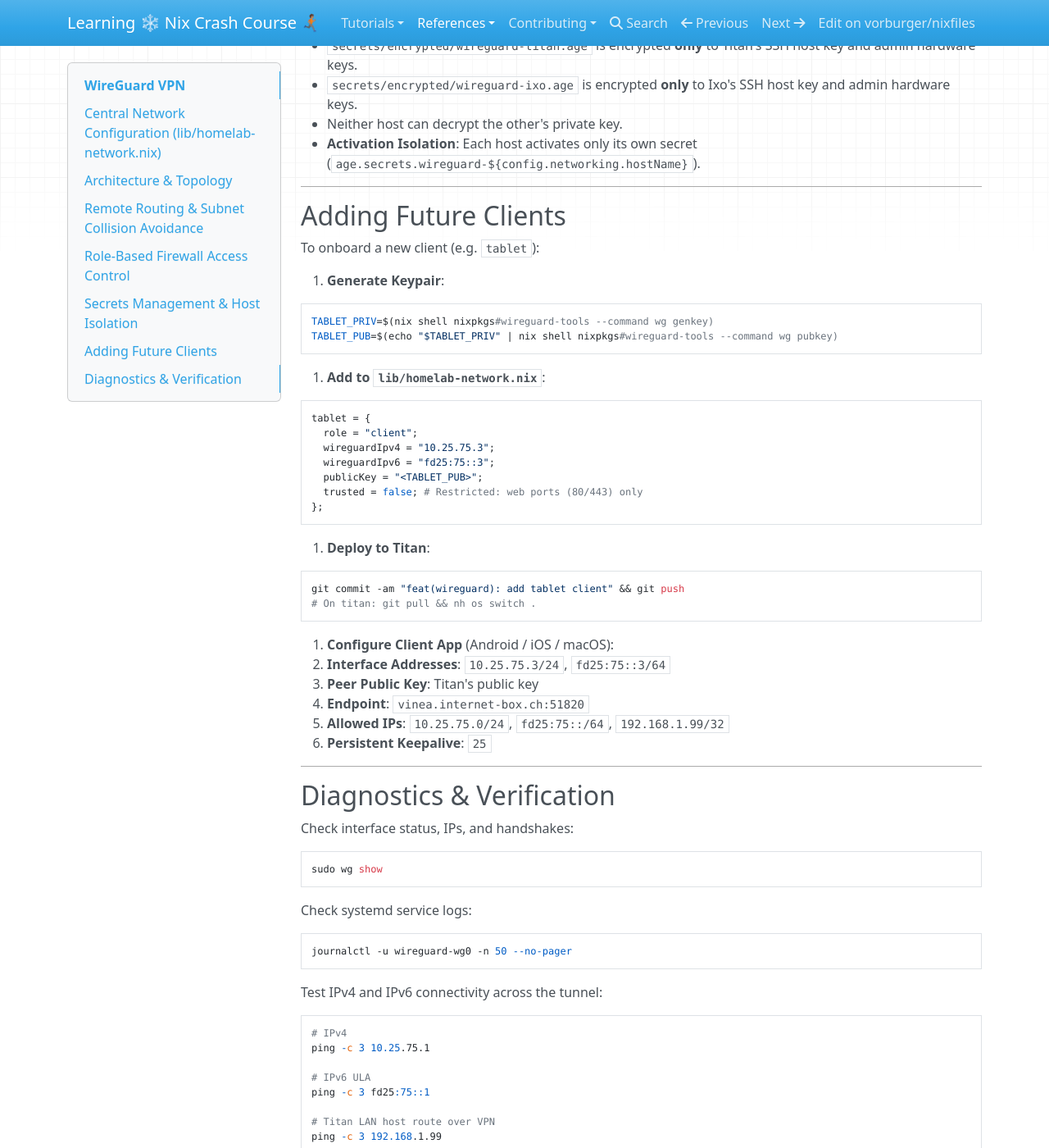
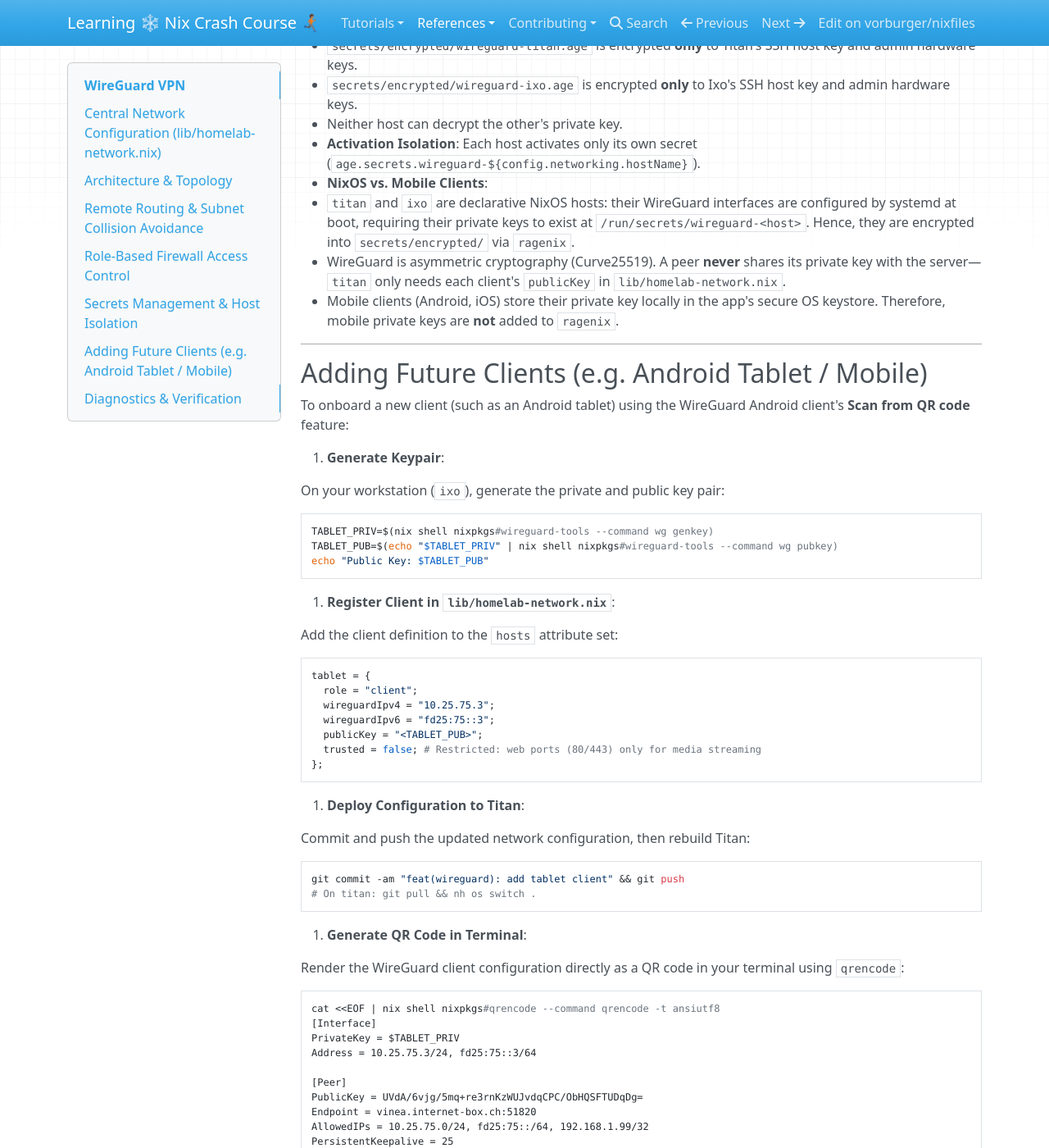
Before and after one commit to vorburger/nixfiles, an MkDocs documentation site: the page built from docs/docs/reference/wireguard.md, in a window 1280 px wide and 1400 px high, scrolled down 3172 px. Shown: the whole window at 82% size. Built offline with MkDocs 1.6.1, drawn with Linux system fonts in a browser that asks for light colours; nearby versions of some CDN libraries; some of the changed text lies outside the part shown.

Commit message:
fix: WireGuard 0.3: Dynabook

````diff
--- a/docs/docs/reference/wireguard.md
+++ b/docs/docs/reference/wireguard.md
@@ -142,21 +142,30 @@ Private keys are managed with `ragenix` per [Secrets Management](secrets.md).
   - `secrets/encrypted/wireguard-ixo.age` is encrypted **only** to Ixo's SSH host key and admin hardware keys.
   - Neither host can decrypt the other's private key.
 - **Activation Isolation**: Each host activates only its own secret (`age.secrets.wireguard-${config.networking.hostName}`).
+- **NixOS vs. Mobile Clients**:
+  - `titan` and `ixo` are declarative NixOS hosts: their WireGuard interfaces are configured by systemd at boot, requiring their private keys to exist at `/run/secrets/wireguard-<host>`. Hence, they are encrypted into `secrets/encrypted/` via `ragenix`.
+  - WireGuard is asymmetric cryptography (Curve25519). A peer **never** shares its private key with the server—`titan` only needs each client's `publicKey` in `lib/homelab-network.nix`.
+  - Mobile clients (Android, iOS) store their private key locally in the app's secure OS keystore. Therefore, mobile private keys are **not** added to `ragenix`.
 
 ---
 
-## Adding Future Clients
+## Adding Future Clients (e.g. Android Tablet / Mobile)
 
-To onboard a new client (e.g. `tablet`):
+To onboard a new client (such as an Android tablet) using the WireGuard Android client's **Scan from QR code** feature:
 
 1. **Generate Keypair**:
+
+   On your workstation (`ixo`), generate the private and public key pair:
 
    ```bash
    TABLET_PRIV=$(nix shell nixpkgs#wireguard-tools --command wg genkey)
    TABLET_PUB=$(echo "$TABLET_PRIV" | nix shell nixpkgs#wireguard-tools --command wg pubkey)
+   echo "Public Key: $TABLET_PUB"
    ```
 
-2. **Add to `lib/homelab-network.nix`**:
+2. **Register Client in `lib/homelab-network.nix`**:
+
+   Add the client definition to the `hosts` attribute set:
 
    ```nix
    tablet = {
@@ -164,23 +173,50 @@ To onboard a new client (e.g. `tablet`):
      wireguardIpv4 = "10.25.75.3";
      wireguardIpv6 = "fd25:75::3";
      publicKey = "<TABLET_PUB>";
-     trusted = false; # Restricted: web ports (80/443) only
+     trusted = false; # Restricted: web ports (80/443) only for media streaming
    };
    ```
 
-3. **Deploy to Titan**:
+3. **Deploy Configuration to Titan**:
+
+   Commit and push the updated network configuration, then rebuild Titan:
 
    ```bash
    git commit -am "feat(wireguard): add tablet client" && git push
    # On titan: git pull && nh os switch .
    ```
 
-4. **Configure Client App** (Android / iOS / macOS):
-   - **Interface Addresses**: `10.25.75.3/24`, `fd25:75::3/64`
-   - **Peer Public Key**: Titan's public key
-   - **Endpoint**: `vinea.internet-box.ch:51820`
-   - **Allowed IPs**: `10.25.75.0/24`, `fd25:75::/64`, `192.168.1.99/32`
-   - **Persistent Keepalive**: `25`
+4. **Generate QR Code in Terminal**:
+
+   Render the WireGuard client configuration directly as a QR code in your terminal using `qrencode`:
+
+   ```bash
+   cat <<EOF | nix shell nixpkgs#qrencode --command qrencode -t ansiutf8
+   [Interface]
+   PrivateKey = $TABLET_PRIV
+   Address = 10.25.75.3/24, fd25:75::3/64
+
+   [Peer]
+   PublicKey = UVdA/6vjg/5mq+re3rnKzWUJvdqCPC/ObHQSFTUDqDg=
+   Endpoint = vinea.internet-box.ch:51820
+   AllowedIPs = 10.25.75.0/24, fd25:75::/64, 192.168.1.99/32
+   PersistentKeepalive = 25
+   EOF
+   ```
+
+   > [!TIP]
+   >
+   > - **Terminal Contrast**: If your terminal uses a light theme and the camera has difficulty scanning, pass `-t ansiutf8i` to invert module colors.
+   > - **Image Viewer Alternative**: You can also render to a temporary PNG file (`-t png -o /tmp/tablet-wg.png`), open it with an image viewer (`xdg-open /tmp/tablet-wg.png`), and scan from the screen. Delete the file (`rm /tmp/tablet-wg.png`) once scanned so the private key is not stored unencrypted on disk.
+
+5. **Scan and Connect on Android**:
+
+   1. Open the **WireGuard** app on the Android tablet.
+   2. Tap the floating **`+`** (Add tunnel) button in the bottom right corner.
+   3. Select **Scan from QR code**.
+   4. Point the tablet camera at the QR code displayed in the terminal.
+   5. Enter a tunnel name (e.g., `homelab` or `titan`) and tap **Create Tunnel**.
+   6. Toggle the tunnel switch on to connect and test browsing to `http://vorbflix.home.vorburger.ch`.
 
 ---
 
````
Also changed, not shown: 1 other file.
